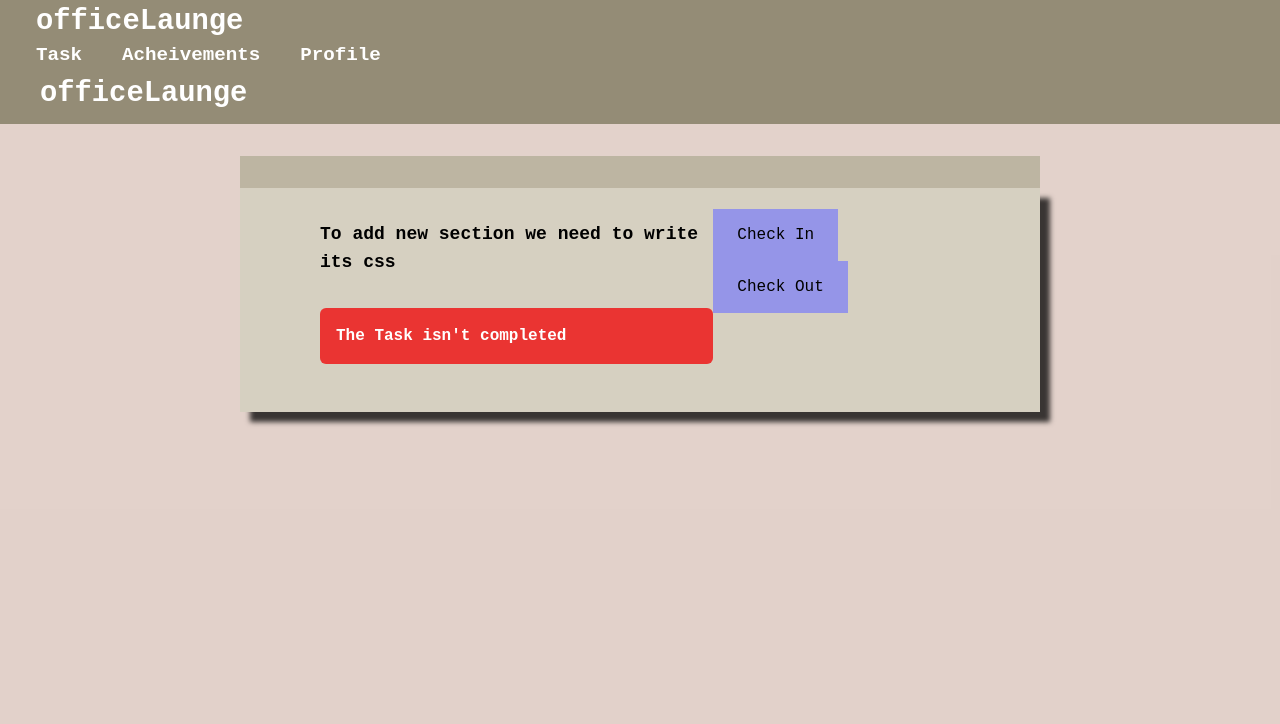
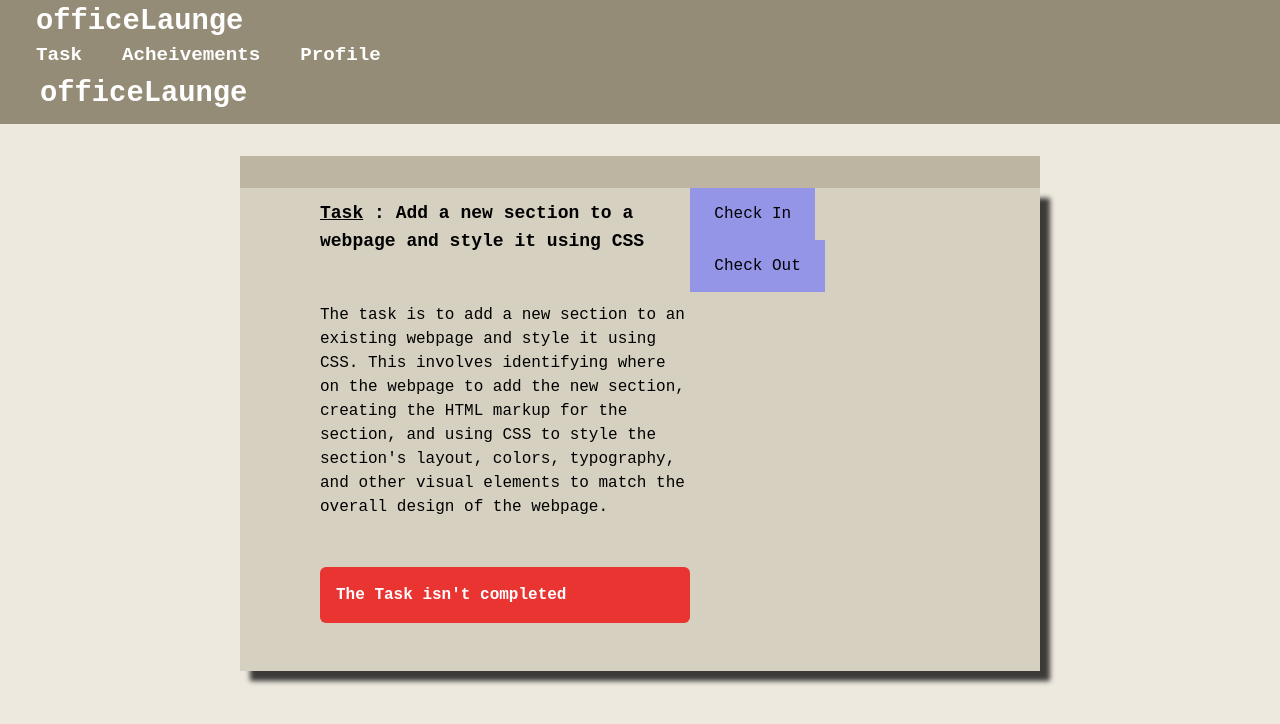
Before and after one commit to sri-nivas1227/work-a-thon, a React (Create React App) app in the folder client/: page /1 in a window 1280 px wide. Shown: the top 724 px of the page. Built offline with nearby package versions, Linux system fonts and the light colour scheme.

Commit message:
fixed task issue

```diff
--- a/client/src/components/TodayTask/Task.css
+++ b/client/src/components/TodayTask/Task.css
@@ -13,15 +13,15 @@ input[type="checkbox"] {
     /* display: none; */
 }
 
-label {
+.taskLink label {
     cursor: pointer;
     padding-right: 30px;
     position: relative;
-    font-size: 1.25rem;
-    font-weight: 600;
+    font-size: 1.1rem;
+    font-weight: 500;
 }
 
-label:before {
+.taskLink label:before {
     content: "";
     display: inline-block;
     width: 20px;
@@ -32,7 +32,7 @@ label:before {
     border-radius: 50%;
 }
 
-input[type="checkbox"]:checked+label:before {
+input[type="checkbox"]:checked+ .taskLink label:before {
     content: "✔";
     display: flex;
     align-items: center;
@@ -44,17 +44,17 @@ input[type="checkbox"]:checked+label:before {
     font-size: 16px;
 }
 
-input[type="checkbox"]:checked+label:after {
+input[type="checkbox"]:checked+ .taskLink label:after {
     content: "";
     display: block;
     position: absolute;
-    top: 13px;
+    top: 10px;
     left: 0;
     width: 95%;
     height: 1px;
     background-color: #5b5841;
 }
-.description{
+/* .description{
     font-size:0.875rem;
     margin-left: 1rem;
 }
@@ -64,4 +64,4 @@ input[type="checkbox"]:checked+label:after {
 }
 .task-div:hover{
     background-color: rgba(223, 29, 29, 0.391);
-}
+} */
--- a/client/src/components/TodayTask/Tasks.jsx
+++ b/client/src/components/TodayTask/Tasks.jsx
@@ -10,11 +10,26 @@ const Tasks = ({ tasks }) => {
       <ul>
         {tasks.map((item) => (
           <>
-            <div className="task">
+            <div className="task" >
               <input type="checkbox" id={item.id} />
-              <Link to={`/${item.id}`} className="text-decoration-none">
+              <Link to={`/${item.id}`} className="taskLink">
 
-                <div className="task-div">
+
+
+               <label>{item.task}</label>
+
+              </Link>
+              {/* <input type="checkbox" id={item.id} />*/}
+            </div>
+          </>
+        ))}
+      </ul>
+    </>
+  );
+};
+
+export default Tasks;
+ {/* <div className="task-div">
 
                   <label
                     onMouseEnter={() => setSelectedItem(item.id)}
@@ -25,18 +40,4 @@ const Tasks = ({ tasks }) => {
                   {selectedItem === item.id && (
                     <div className="description">{item.description}</div>
                   )}
-                </div>
-
-
-              </Link>
-              {/* <input type="checkbox" id={item.id} />
-                <label  >{item.task}</label> */}
-            </div>
-          </>
-        ))}
-      </ul>
-    </>
-  );
-};
-
-export default Tasks;
+                </div> */}
--- a/client/src/components/task/TaskItem.css
+++ b/client/src/components/task/TaskItem.css
@@ -4,7 +4,9 @@ header {
     flex-direction: column;
   }
   body {
-    background-color: #ede9df;
+    /* background-color: #ede9df; */
+  /* background-color: #948c76; */
+  /* background-color: #e0d8c6;s */
     font-family: "Courier New", Courier, monospace;
   }
 
@@ -138,3 +140,7 @@ header {
 .pb-3{
     padding-bottom: 3rem;
 }
+
+.taskDesc{
+    width: 50vh;
+}
--- a/client/src/components/task/TaskItem.jsx
+++ b/client/src/components/task/TaskItem.jsx
@@ -7,14 +7,17 @@ import { Users } from '../../dummytask'
 
 const TaskItem = () => {
   const { id } = useParams();
+  // console.log(id);
   const [taskArray, setTasksArray] = useState([...Users]);
   const currentTask = taskArray.find((task) => {
     return task.id === Number(id)
   })
+  console.log(currentTask)
+
 
   return (
     <>
-      <div className='bg-white'>
+      <div className=''>
       <header>
       <nav className="main-nav">
         <a  className="logo">
@@ -26,8 +29,9 @@ const TaskItem = () => {
         <div className='mx-5'>
           <div className='taskDetails px-5 pb-3'>
             <div className="flex items-center ">
-              <div>
-                <p className='text-xl py-2 font-bold '>{currentTask.description}</p>
+              <div className='taskDesc'>
+                <p className='text-xl font-bold'> <u>Task</u> :  { currentTask.task}</p>
+                <p className='text-m py-3 '>{currentTask.description}</p>
                 <p className={
                   clsx({ "bg-green": currentTask.isCompleted },
                     { "bg-red": !currentTask.isCompleted },
--- a/client/src/dummytask.js
+++ b/client/src/dummytask.js
@@ -2,19 +2,19 @@ export const Users = [
     {
       id:1,
       task: "Add a new section to a webpage and style it using CSS",
-      description:"To add new section we need to write its css",
+      description:"The task is to add a new section to an existing webpage and style it using CSS. This involves identifying where on the webpage to add the new section, creating the HTML markup for the section, and using CSS to style the section's layout, colors, typography, and other visual elements to match the overall design of the webpage.",
       isCompleted:false
     },
     {
       id:2,
      task: "Add a hover effect to a button or link on a webpage",
-     description:"To add a hover effect we need to use pseudo class element",
+     description:"To add a hover effect to a button or link, you can use CSS to apply a change to the element's appearance when the user hovers over it. This can include changing the background color, text color, border, or adding an animation effect.",
      isCompleted:true
     },
     {
       id:3,
       task: "Create a animation using CSS transitions or keyframes",
-      description:"Animations required",
+      description:"The task of creating an animation using CSS transitions or keyframes involves using CSS properties to create a sequence of visual changes to an HTML element over time. Animations can be used to add visual interest, improve user experience, and provide feedback to users when they interact with a web page or application.",
       isCompleted:false
     },
 
```
